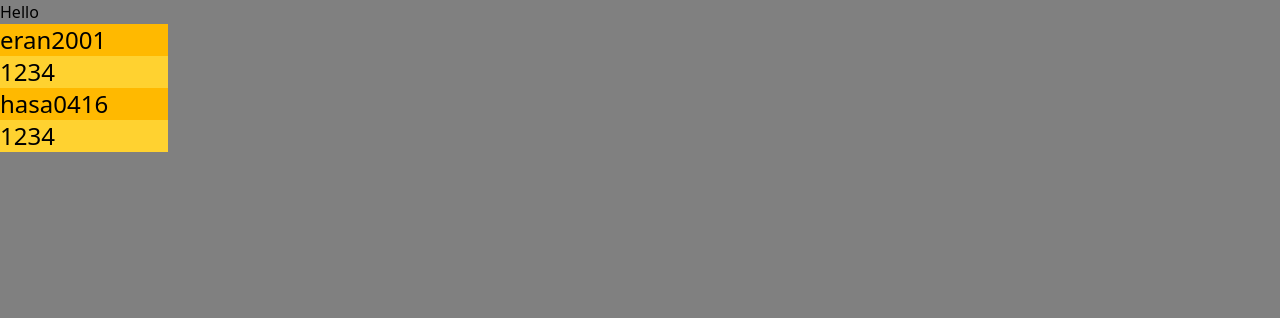
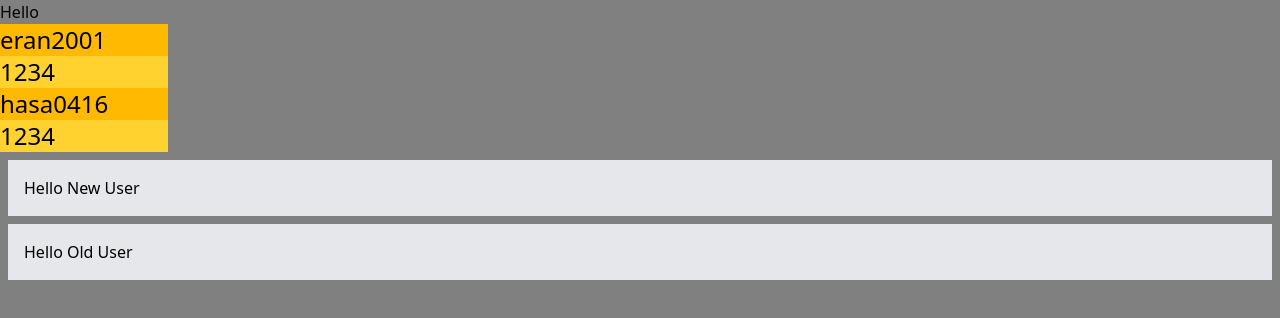
Before and after one commit to Eran2001/react-course, a React (Vite) app: page / in a window 1280 px wide. Shown: the top 318 px of the page. Built offline with nearby package versions, Linux system fonts and the light colour scheme.

Commit message:
add children prop validation

```diff
--- a/src/App.jsx
+++ b/src/App.jsx
@@ -9,6 +9,9 @@ const App = () => {
       <User>
         <h1>Hello New User</h1>
       </User>
+      <User>
+        <h1>Hello Old User</h1>
+      </User>
     </div>
   );
 };
@@ -18,6 +21,7 @@ const User = ({ username, password, children }) => {
     <>
       <h1 className="text-2xl bg-amber-400 w-42">{username}</h1>
       <h2 className="text-2xl bg-amber-300 w-42">{password}</h2>
+      {children && <div className="bg-gray-200 p-4 m-2">{children}</div>}
     </>
   );
 };
@@ -25,6 +29,7 @@ const User = ({ username, password, children }) => {
 User.propTypes = {
   username: PropTypes.string,
   password: PropTypes.string,
+  children: PropTypes.node,
 };
 
 export default App;
```
